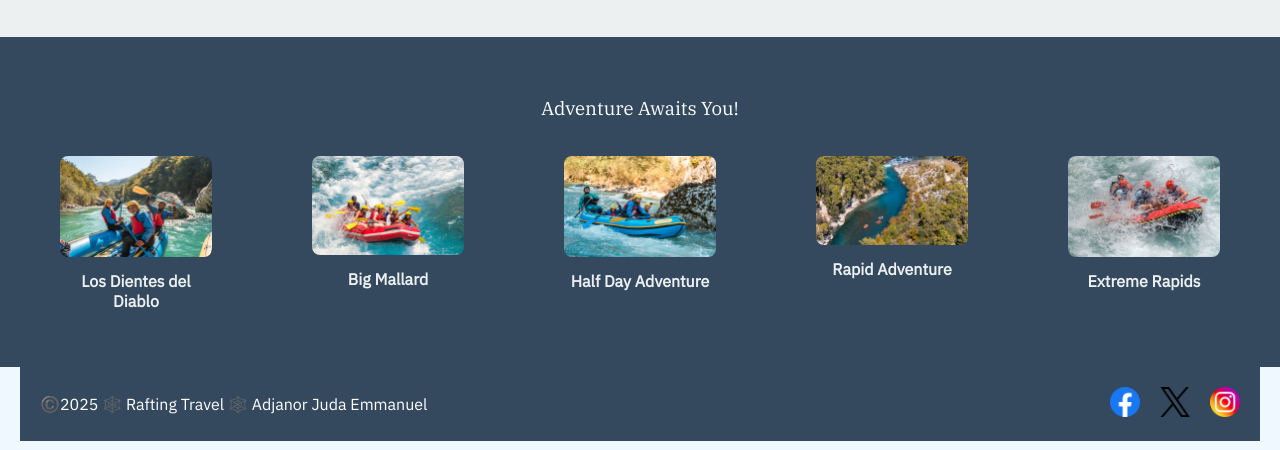
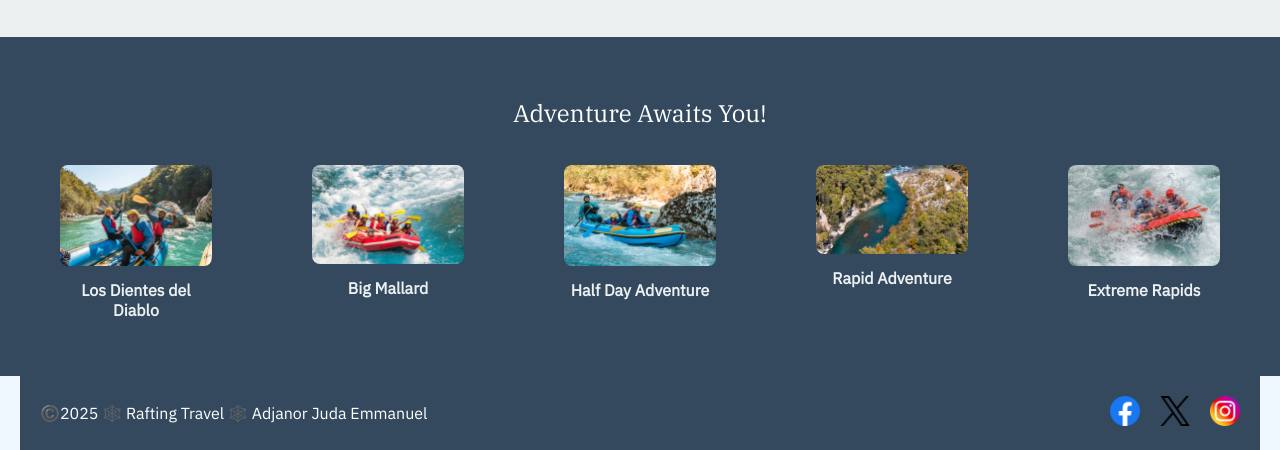
Before and after one commit to ybn-trey/wdd130, a plain HTML site: page wwr/about.html in a window 1280 px wide. Shown: the part 1030-1480 px from the top of the page. Drawn offline with Linux system fonts and the light colour scheme.

Commit message:
about us 2.0

```diff
--- a/wwr/about.html
+++ b/wwr/about.html
@@ -47,7 +47,7 @@
         </section>
 
         <section class="adventures">
-            <h3>Adventure Awaits You!</h2>
+            <h2>Adventure Awaits You!</h2>
             <div class="adventure-gallery">
               <figure>
                 <img src="images/wwr_1.jpg" alt="Los Dientes del Diablo">
--- a/wwr/styles/rafting.css
+++ b/wwr/styles/rafting.css
@@ -191,7 +191,7 @@
     color: white;
   }
 
-  .adventures h3 {
+  .adventures h2 {
     text-align: center;
     margin-bottom: 20px;
     font-family: 'IBM Plex Serif', serif;
```
